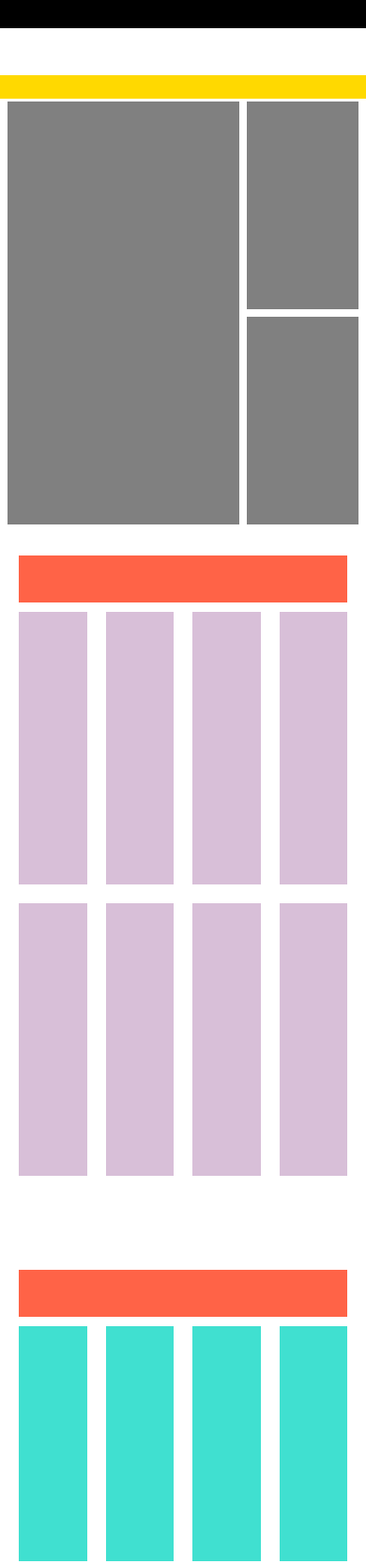
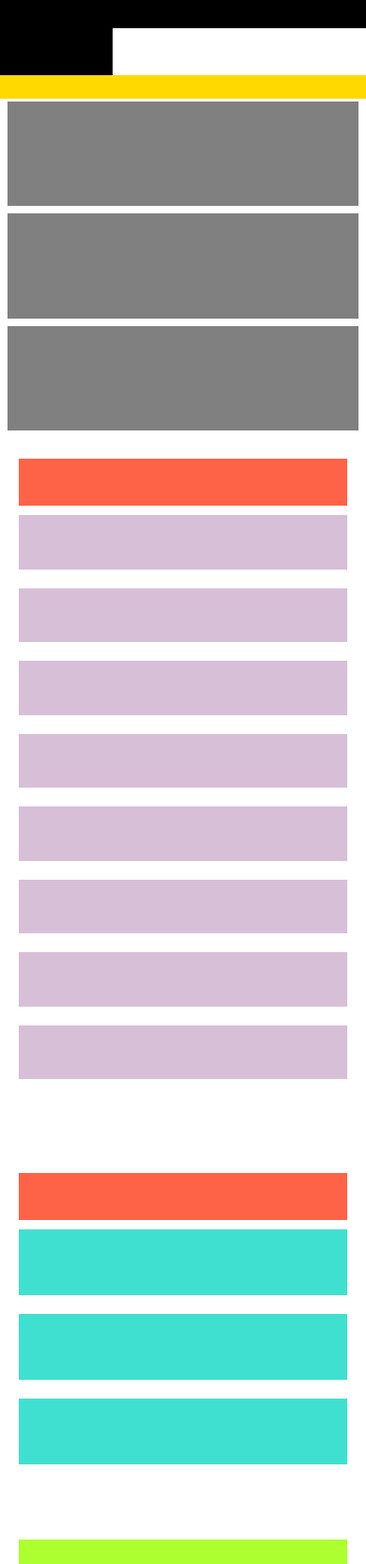
Before and after one commit to mathpianop/the-next-web, a plain HTML site: page index.html in a window 390 px wide. Shown: the top 1664 px of the page at 94% size. Drawn offline with Linux system fonts and the light colour scheme.

Commit message:
Added media queries to rearrange elements at 1024 px and 768 px

```diff
--- a/index.html
+++ b/index.html
@@ -3,9 +3,15 @@
   <head>
     <meta charset="utf8">
     <link rel="stylesheet" href="style.css">
+    <link rel="stylesheet" href="media.css">
   </head>
   <body>
+
     <header>
+      <div class="logo-container">
+        <div class="logo"></div>
+        <div class="logo-shifter"></div>
+      </div>
       <nav class="nav1"></nav>
       <nav class="nav2"></nav>
       <div class="netherlands"></div>
@@ -44,7 +50,7 @@
           <div class="latest-rounds-panel"></div>
           <div class="latest-rounds-panel"></div>
           <div class="latest-rounds-panel"></div>
-          <div class="latest-rounds-panel"></div>
+          <div class="latest-rounds-panel" id="last-round"></div>
         </div>
 
       </section>
--- /dev/null
+++ b/media.css
@@ -0,0 +1,57 @@
+@media all and (max-width: 1024px) {
+
+  .logo-container {
+    float: left;
+  }
+  .logo {
+    height: 80px;
+    width: 120px;
+    background-color: black;
+  }
+
+  .logo-shifter {
+    height: 25px;
+    width: 120px;
+    background-color: #ffd900;
+  }
+
+  .hero-articles {
+    height: 350px;
+  }
+
+  .container {
+    grid-template-columns: 1fr 1fr 1fr;
+  }
+
+  #last-round {
+    display: none;
+  }
+
+  .category-articles {
+    grid-template-columns: 1fr 1fr;
+  }
+}
+
+@media all and (max-width: 768px) {
+ .hero-articles {
+   grid-template-columns: 1fr;
+   grid-template-rows: auto;
+ }
+
+ .main-hero-article {
+   grid-column: auto;
+   grid-row: auto;
+ }
+
+ .secondary-hero-article {
+   grid-column: auto;
+ }
+
+ .container {
+   grid-template-columns: 1fr;
+ }
+
+ .category-articles {
+   grid-template-columns: 1fr;
+ }
+}
--- a/style.css
+++ b/style.css
@@ -20,9 +20,13 @@ time, mark, audio, video {
 
 }
 
-.header {
+
+
+
+header {
   position: fixed;
   width: 100%;
+  z-index: 2;
 }
 
 .nav1 {
@@ -41,14 +45,16 @@ time, mark, audio, video {
 }
 
 .hero-articles {
-  position: relative;
+
   display: grid;
   grid-template-columns: 1fr 1fr 1fr;
   grid-template-rows: 1fr 1fr;
   grid-gap: 8px;
   height: 450px;
-  margin: 3px 8px;
+  margin: 0 8px;
+  padding-top: 108px;
 }
+
 
 .main-hero-article {
   background-color: gray;
@@ -68,7 +74,7 @@ time, mark, audio, video {
 }
 
 .section-nav {
-  height: 50px;
+  height: 50px; /* Eventually content-dependant */
   background-color: tomato;
   margin: 10px 0;
 }
@@ -111,7 +117,7 @@ time, mark, audio, video {
 }
 
 .category {
-  height: 600px;
+  height: 600px; /* Eventually content-dependant */
   background-color: greenyellow;
 }
 
@@ -120,7 +126,7 @@ time, mark, audio, video {
 }
 
 .deal {
-  height: 200px;
+  height: 200px; /* Eventually content-dependant */
   background-color: hotpink;
 }
 
```
